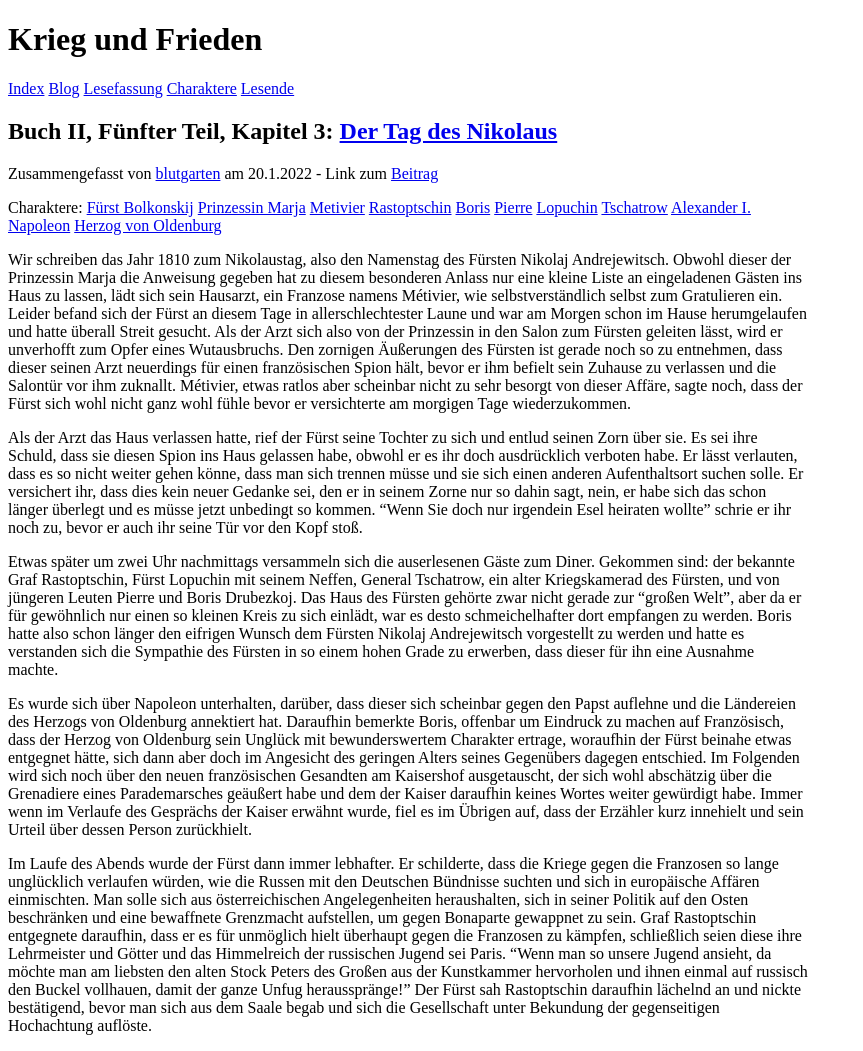
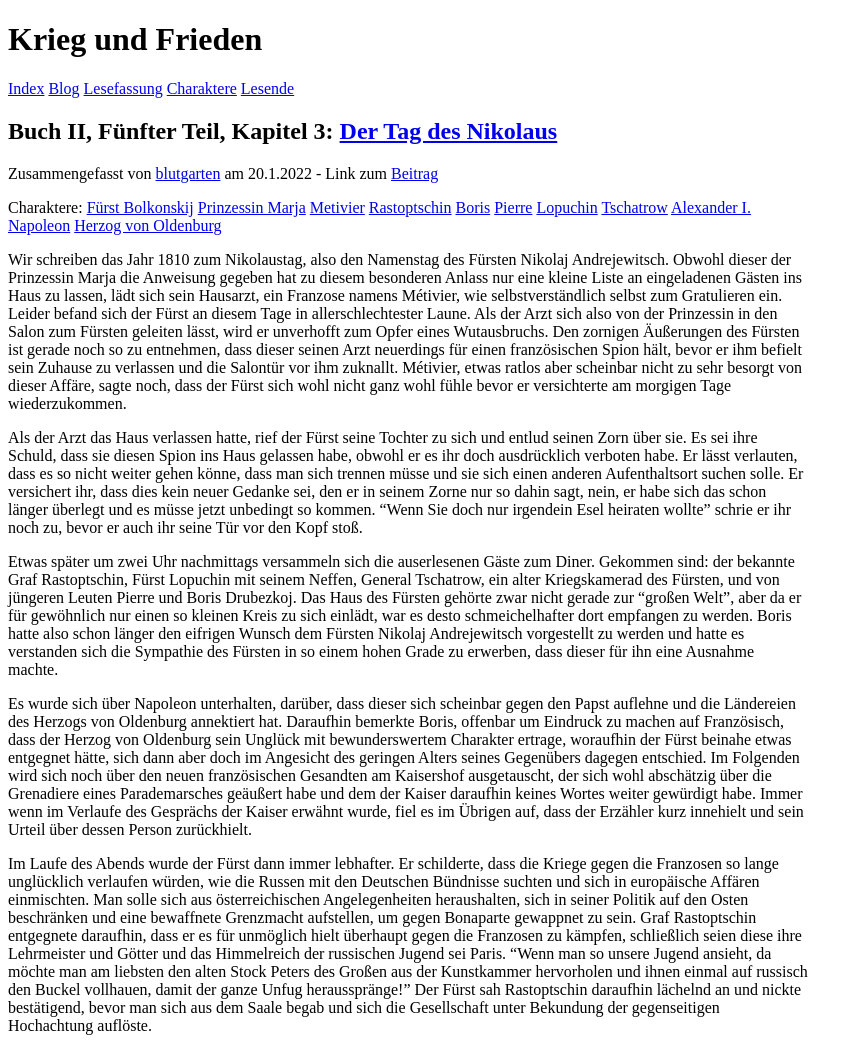
Before and after one commit to c-auri/ZAEH, a Jekyll site: the page built from _summaries/2-05-03-Der-Tag-des-Nikolaus.md, in a window 1280 px wide. Shown: the whole page, without its empty margins (0-863 px from the left). Built offline with Jekyll 4.4.1, drawn with Linux system fonts in a browser that asks for light colours.

Commit message:
Update "Der Tag des Nikolaus"

```diff
--- a/_summaries/2-05-03-Der-Tag-des-Nikolaus.md
+++ b/_summaries/2-05-03-Der-Tag-des-Nikolaus.md
@@ -19,7 +19,7 @@ characters: [
     Herzog von Oldenburg,
 ]
 ---
-Wir schreiben das Jahr 1810 zum Nikolaustag, also den Namenstag des Fürsten Nikolaj Andrejewitsch. Obwohl dieser der Prinzessin Marja die Anweisung gegeben hat zu diesem besonderen Anlass nur eine kleine Liste an eingeladenen Gästen ins Haus zu lassen, lädt sich sein Hausarzt, ein Franzose namens Métivier, wie selbstverständlich selbst zum Gratulieren ein. Leider befand sich der Fürst an diesem Tage in allerschlechtester Laune und war am Morgen schon im Hause herumgelaufen und hatte überall Streit gesucht. Als der Arzt sich also von der Prinzessin in den Salon zum Fürsten geleiten lässt, wird er unverhofft zum Opfer eines Wutausbruchs. Den zornigen Äußerungen des Fürsten ist gerade noch so zu entnehmen, dass dieser seinen Arzt neuerdings für einen französischen Spion hält, bevor er ihm befielt sein Zuhause zu verlassen und die Salontür vor ihm zuknallt. Métivier, etwas ratlos aber scheinbar nicht zu sehr besorgt von dieser Affäre, sagte noch, dass der Fürst sich wohl nicht ganz wohl fühle bevor er versichterte am morgigen Tage wiederzukommen.
+Wir schreiben das Jahr 1810 zum Nikolaustag, also den Namenstag des Fürsten Nikolaj Andrejewitsch. Obwohl dieser der Prinzessin Marja die Anweisung gegeben hat zu diesem besonderen Anlass nur eine kleine Liste an eingeladenen Gästen ins Haus zu lassen, lädt sich sein Hausarzt, ein Franzose namens Métivier, wie selbstverständlich selbst zum Gratulieren ein. Leider befand sich der Fürst an diesem Tage in allerschlechtester Laune. Als der Arzt sich also von der Prinzessin in den Salon zum Fürsten geleiten lässt, wird er unverhofft zum Opfer eines Wutausbruchs. Den zornigen Äußerungen des Fürsten ist gerade noch so zu entnehmen, dass dieser seinen Arzt neuerdings für einen französischen Spion hält, bevor er ihm befielt sein Zuhause zu verlassen und die Salontür vor ihm zuknallt. Métivier, etwas ratlos aber scheinbar nicht zu sehr besorgt von dieser Affäre, sagte noch, dass der Fürst sich wohl nicht ganz wohl fühle bevor er versichterte am morgigen Tage wiederzukommen.
 
 Als der Arzt das Haus verlassen hatte, rief der Fürst seine Tochter zu sich und entlud seinen Zorn über sie. Es sei ihre Schuld, dass sie diesen Spion ins Haus gelassen habe, obwohl er es ihr doch ausdrücklich verboten habe. Er lässt verlauten, dass es so nicht weiter gehen könne, dass man sich trennen müsse und sie sich einen anderen Aufenthaltsort suchen solle. Er versichert ihr, dass dies kein neuer Gedanke sei, den er in seinem Zorne nur so dahin sagt, nein, er habe sich das schon länger überlegt und es müsse jetzt unbedingt so kommen. "Wenn Sie doch nur irgendein Esel heiraten wollte" schrie er ihr noch zu, bevor er auch ihr seine Tür vor den Kopf stoß.
 
```
Also changed, not shown: other parts of _summaries/2-05-03-Der-Tag-des-Nikolaus.md (+1 -1 lines).
